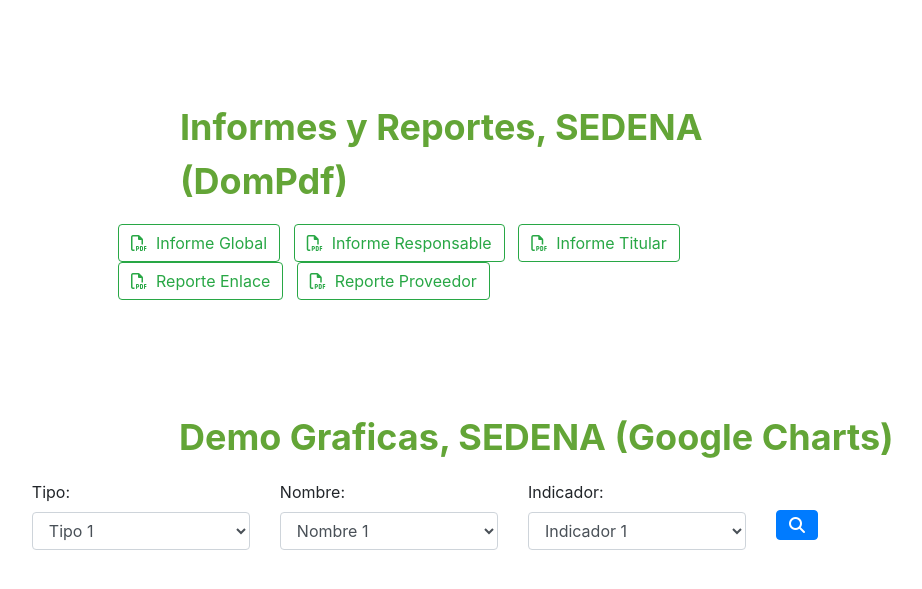
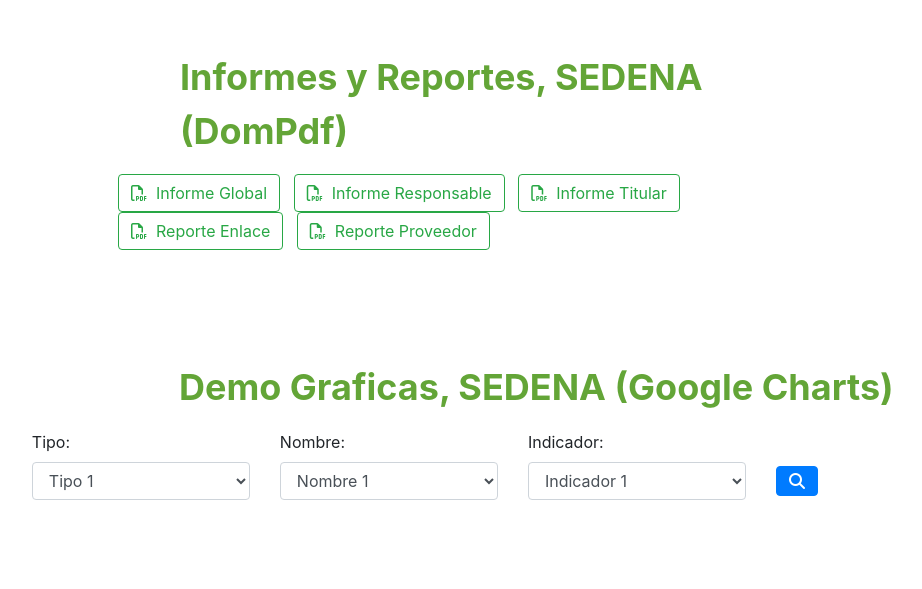
Before and after one commit to Esacoatl/proyecto-sedena, a PHP site: page /proyecto-sedena/ in a window 1280 px wide. Shown: the top 589 px of the page, without its empty margins (212-1134 px from the left). Run offline with PHP 8.4, Linux system fonts and the light colour scheme; data that the repository does not hold is empty; some libraries are stand-ins or nearby versions.

Commit message:
correcciones de css

```diff
--- a/css/styles.css
+++ b/css/styles.css
@@ -2,7 +2,7 @@
     margin: auto;
     width: 50%;
     padding: 10px;
-    padding-top: 100px;
+    padding-top: 50px;
 }
 
 .titulo-exports {
@@ -31,7 +31,7 @@
 }
 
 .btn-search {
-    padding-top: 30px;
+    padding-top: 36px;
 }
 
 .chart-draw {
--- a/index.php
+++ b/index.php
@@ -48,9 +48,7 @@
                 ['5', 66, 21],
                 ['6', 33, 40],
                 ['7', 117, 96],
-                ['8', 150, 190],
-                ['9', 103, 50],
-                ['10', 200, 210]*/
+                ['8', 150, 190]*/
             ]);
 
             // Opciones de la grafica
```
